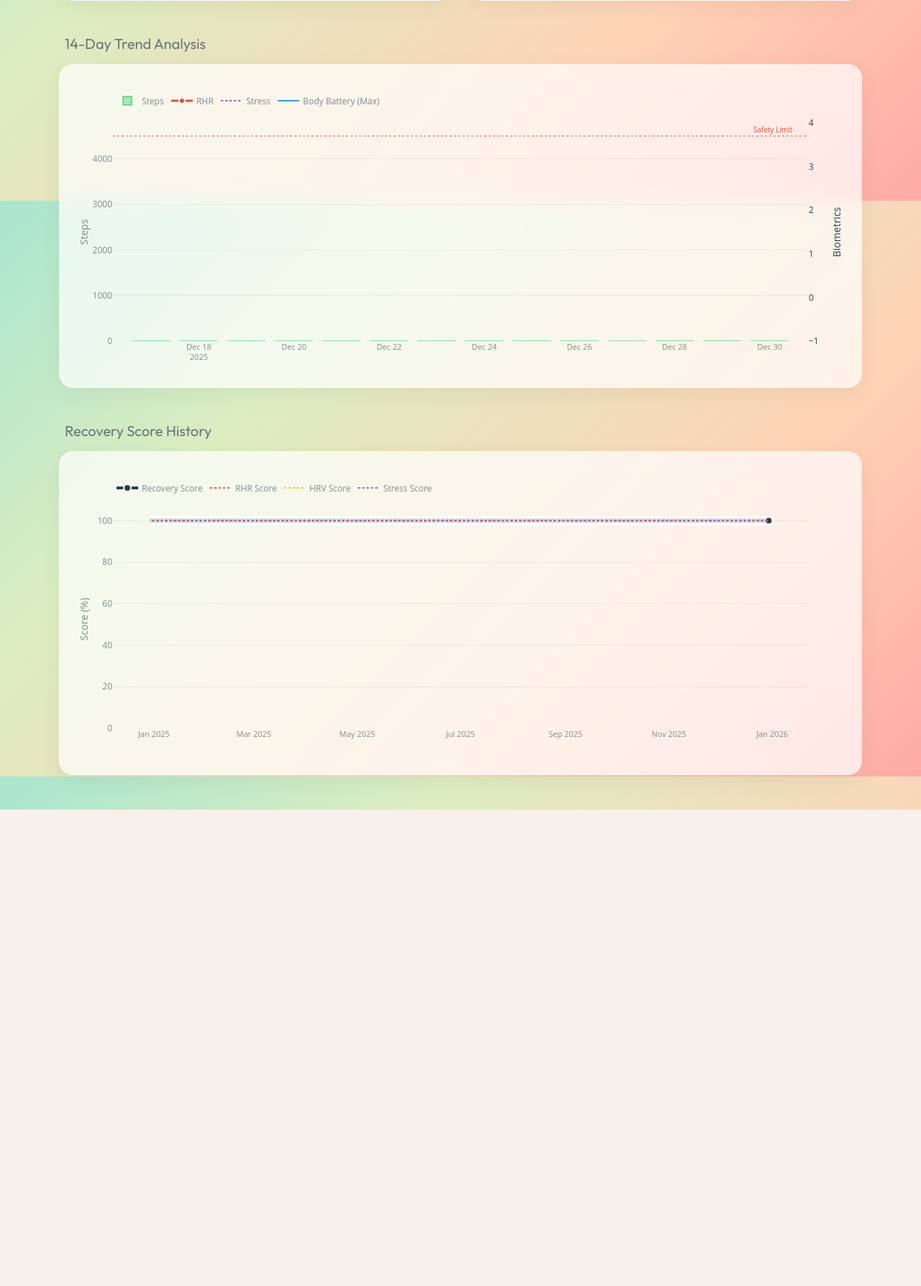
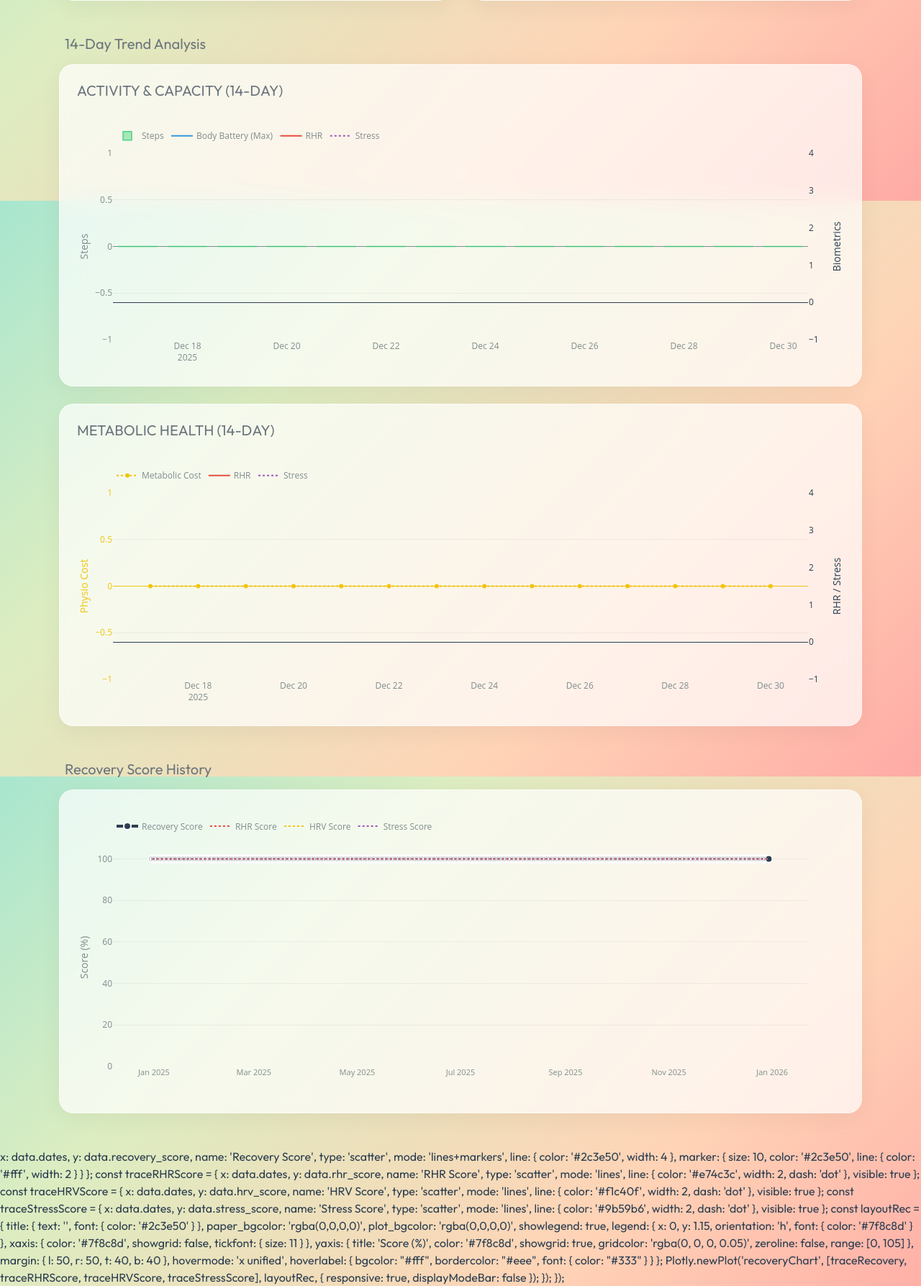
Before and after one commit to joelgerard/tree_health, a Flask app: page / in a window 1280 px wide. Shown: the part 1321-3108 px from the top of the page at 72% size. Before the commit the page ends 2446 px from the top, so only its background shows below. Run offline with Flask 3, Linux system fonts and the light colour scheme; data that the repository does not hold is empty; some libraries are stand-ins or nearby versions.

Commit message:
more graphs

```diff
--- a/app.py
+++ b/app.py
@@ -738,7 +738,8 @@
         "steps": [],
         "rhr": [],
         "stress": [],
-        "batt": []
+        "batt": [],
+        "cost": []
     }
 
     try:
@@ -789,6 +790,17 @@
             row_bb = cursor.fetchone()
             batt = row_bb['bb_max'] if row_bb else None
             data["batt"].append(batt)
+
+            # Physiological Cost
+            # Need active calories
+            cursor.execute("SELECT calories_active FROM daily_summary WHERE day = ?", (date_str,))
+            row_cals = cursor.fetchone()
+            active_cals = row_cals['calories_active'] if row_cals else 0
+
+            cost = 0
+            if steps and steps > 0 and active_cals:
+                cost = round((active_cals / steps) * 1000, 1)
+            data["cost"].append(cost)
 
             current += timedelta(days=1)
 
--- a/templates/index.html
+++ b/templates/index.html
@@ -555,22 +555,23 @@
 
         <!-- Trend Analysis -->
         <h5 class="text-secondary mb-3 ps-2">14-Day Trend Analysis</h5>
-        <div class="glass-panel p-4">
-            <div id="trendChart" style="width:100%; height:400px;"></div>
+        <div class="glass-panel p-4 mb-4">
+            <h5 class="text-secondary text-uppercase letter-spacing-2 mb-4">Activity & Capacity (14-Day)</h5>
+            <div id="trendChart" style="height: 350px;"></div>
         </div>
-<!-- Recovery Score History -->
-<h5 class="text-secondary mb-3 ps-2 mt-5">Recovery Score History</h5>
-<div class="glass-panel p-4 mb-5">
-    <div id="recoveryChart" style="width:100%; height:400px;"></div>
-</div>
+<!-- Biometrics Chart -->
+<div class="glass-panel p-4 mb-4">
+    <h5 class="text-secondary text-uppercase letter-spacing-2 mb-4">Metabolic Health (14-Day)</h5>
+    <div id="biometricsChart" style="height: 350px;"></div>
 </div>
 
-    <!-- Chart Script -->
         <script>
             document.addEventListener('DOMContentLoaded', function () {
+                // Fetch Trend Data
                 fetch('/api/data')
                     .then(response => response.json())
                     .then(data => {
+                        // CHART 1: Activity & Capacity
                         const traceSteps = {
                             x: data.dates,
                             y: data.steps,
@@ -580,28 +581,6 @@
                                 color: 'rgba(46, 204, 113, 0.4)',
                                 line: { color: 'rgba(46, 204, 113, 0.8)', width: 1.5 }
                             }
-                    };
-
-                    const traceRHR = {
-                        x: data.dates,
-                        y: data.rhr,
-                        name: 'RHR',
-                        yaxis: 'y2',
-                        type: 'scatter',
-                        mode: 'lines+markers',
-                        line: { color: '#e74c3c', width: 3, shape: 'spline' },
-                        marker: { size: 8, color: '#e74c3c', line: { color: '#fff', width: 2 } }
-                    };
-
-                    const traceStress = {
-                        x: data.dates,
-                        y: data.stress,
-                        name: 'Stress',
-                        yaxis: 'y2',
-                        type: 'scatter',
-                        mode: 'lines',
-                        line: { color: '#9b59b6', width: 2, dash: 'dot' },
-                        visible: true
                         };
 
                         const traceBatt = {
@@ -615,67 +594,85 @@
                             visible: true
                         };
 
-                    const layout = {
+                        const traceRHR = {
+                            x: data.dates,
+                            y: data.rhr,
+                            name: 'RHR',
+                            yaxis: 'y2',
+                            type: 'scatter',
+                            mode: 'lines',
+                            line: { color: '#e74c3c', width: 2 }
+                        };
+
+                        const traceStress = {
+                            x: data.dates,
+                            y: data.stress,
+                            name: 'Stress',
+                            yaxis: 'y2',
+                            type: 'scatter',
+                            mode: 'lines',
+                            line: { color: '#9b59b6', width: 2, dash: 'dot' }
+                        };
+
+                        const layout1 = {
                             title: { text: '', font: { color: '#2c3e50' } },
                             paper_bgcolor: 'rgba(0,0,0,0)',
                             plot_bgcolor: 'rgba(0,0,0,0)',
                             showlegend: true,
                             legend: { x: 0, y: 1.15, orientation: 'h', font: { color: '#7f8c8d' } },
-                        xaxis: {
-                            color: '#7f8c8d',
-                            showgrid: false,
-                            tickfont: { size: 11 }
-                        },
-                        yaxis: {
-                            title: 'Steps',
-                            color: '#7f8c8d',
-                            showgrid: true,
-                            gridcolor: 'rgba(0, 0, 0, 0.05)',
-                            zeroline: false
-                        },
+                            margin: { l: 50, r: 50, t: 40, b: 40 },
+                            xaxis: { color: '#7f8c8d', showgrid: false },
+                            yaxis: { title: 'Steps', color: '#7f8c8d', showgrid: true, gridcolor: 'rgba(0,0,0,0.05)' },
                             yaxis2: {
                                 title: 'Biometrics',
                                 overlaying: 'y',
                                 side: 'right',
                                 color: '#2c3e50',
-                            showgrid: false,
-                            zeroline: false
-                        },
-                        shapes: [
-                            {
-                                type: 'line',
-                                xref: 'paper',
-                                x0: 0,
-                                x1: 1,
-                                yref: 'y',
-                                y0: 4500,
-                                y1: 4500,
-                                line: {
-                                    color: 'rgba(231, 76, 60, 0.5)',
-                                    width: 2,
-                                    dash: 'dot'
-                                },
+                                showgrid: false
                             }
-                        ],
-                        annotations: [
-                            {
-                                xref: 'paper',
-                                x: 0.98,
-                                xanchor: 'right',
-                                y: 4500,
-                                yref: 'y',
-                                text: 'Safety Limit',
-                                showarrow: false,
-                                font: { color: '#e74c3c', size: 10, weight: 'bold' },
-                                yanchor: 'bottom'
-                            }
-                        ],
-                        margin: { l: 50, r: 50, t: 40, b: 40 },
-                        hovermode: 'x unified',
-                        hoverlabel: { bgcolor: "#fff", bordercolor: "#eee", font: { color: "#333" } }
                         };
 
-                    Plotly.newPlot('trendChart', [traceSteps, traceRHR, traceStress, traceBatt], layout, { responsive: true, displayModeBar: false });
+                        Plotly.newPlot('trendChart', [traceSteps, traceBatt, traceRHR, traceStress], layout1, { responsive: true, displayModeBar: false });
+
+                        // CHART 2: Metabolic Health
+                        const traceCost = {
+                            x: data.dates,
+                            y: data.cost,
+                            name: 'Metabolic Cost',
+                            type: 'scatter',
+                            mode: 'lines+markers',
+                            line: { color: '#f1c40f', width: 2, dash: 'dot' },
+                            hovertemplate: '%{y} cals/1k<extra></extra>'
+                        };
+
+                        // Use copies for second chart to avoid interference if Plotly mutates them
+                        const traceRHR2 = { ...traceRHR };
+                        const traceStress2 = { ...traceStress };
+
+                        const layout2 = {
+                            title: { text: '', font: { color: '#2c3e50' } },
+                            paper_bgcolor: 'rgba(0,0,0,0)',
+                            plot_bgcolor: 'rgba(0,0,0,0)',
+                            showlegend: true,
+                            legend: { x: 0, y: 1.15, orientation: 'h', font: { color: '#7f8c8d' } },
+                            margin: { l: 50, r: 50, t: 40, b: 40 },
+                            xaxis: { color: '#7f8c8d', showgrid: false },
+                            yaxis: {
+                                title: 'Physio Cost',
+                                color: '#f1c40f',
+                                showgrid: true,
+                                gridcolor: 'rgba(0,0,0,0.05)'
+                            },
+                            yaxis2: {
+                                title: 'RHR / Stress',
+                                overlaying: 'y',
+                                side: 'right',
+                                color: '#2c3e50',
+                                showgrid: false
+                            }
+                        };
+
+                        Plotly.newPlot('biometricsChart', [traceCost, traceRHR2, traceStress2], layout2, { responsive: true, displayModeBar: false });
                     });
 
                 // Fetch Recovery History
@@ -750,6 +747,80 @@
                     });
             });
             </script>
+            <!-- Recovery Score History -->
+            <h5 class="text-secondary mb-3 ps-2 mt-5">Recovery Score History</h5>
+            <div class="glass-panel p-4 mb-5">
+                <div id="recoveryChart" style="width:100%; height:400px;"></div>
+            </div>
+            </div>
+
+                        x: data.dates,
+                        y: data.recovery_score,
+                        name: 'Recovery Score',
+                        type: 'scatter',
+                        mode: 'lines+markers',
+                        line: { color: '#2c3e50', width: 4 },
+                        marker: { size: 10, color: '#2c3e50', line: { color: '#fff', width: 2 } }
+                    };
+
+                    const traceRHRScore = {
+                        x: data.dates,
+                        y: data.rhr_score,
+                        name: 'RHR Score',
+                        type: 'scatter',
+                        mode: 'lines',
+                        line: { color: '#e74c3c', width: 2, dash: 'dot' },
+                        visible: true
+                    };
+
+                    const traceHRVScore = {
+                        x: data.dates,
+                        y: data.hrv_score,
+                        name: 'HRV Score',
+                        type: 'scatter',
+                        mode: 'lines',
+                        line: { color: '#f1c40f', width: 2, dash: 'dot' },
+                        visible: true
+                    };
+
+                    const traceStressScore = {
+                        x: data.dates,
+                        y: data.stress_score,
+                        name: 'Stress Score',
+                        type: 'scatter',
+                        mode: 'lines',
+                        line: { color: '#9b59b6', width: 2, dash: 'dot' },
+                        visible: true
+                    };
+
+                    const layoutRec = {
+                        title: { text: '', font: { color: '#2c3e50' } },
+                        paper_bgcolor: 'rgba(0,0,0,0)',
+                        plot_bgcolor: 'rgba(0,0,0,0)',
+                        showlegend: true,
+                        legend: { x: 0, y: 1.15, orientation: 'h', font: { color: '#7f8c8d' } },
+                        xaxis: {
+                            color: '#7f8c8d',
+                            showgrid: false,
+                            tickfont: { size: 11 }
+                        },
+                        yaxis: {
+                            title: 'Score (%)',
+                            color: '#7f8c8d',
+                            showgrid: true,
+                            gridcolor: 'rgba(0, 0, 0, 0.05)',
+                            zeroline: false,
+                            range: [0, 105]
+                        },
+                        margin: { l: 50, r: 50, t: 40, b: 40 },
+                        hovermode: 'x unified',
+                        hoverlabel: { bgcolor: "#fff", bordercolor: "#eee", font: { color: "#333" } }
+                    };
+
+                    Plotly.newPlot('recoveryChart', [traceRecovery, traceRHRScore, traceHRVScore, traceStressScore], layoutRec, { responsive: true, displayModeBar: false });
+                });
+        });
+    </script>
 </body>
 
 </html>
```
Also changed, not shown: tests/test_integration.py (+1 -0 lines). Lines whose indentation alone changed are shown as unchanged.
